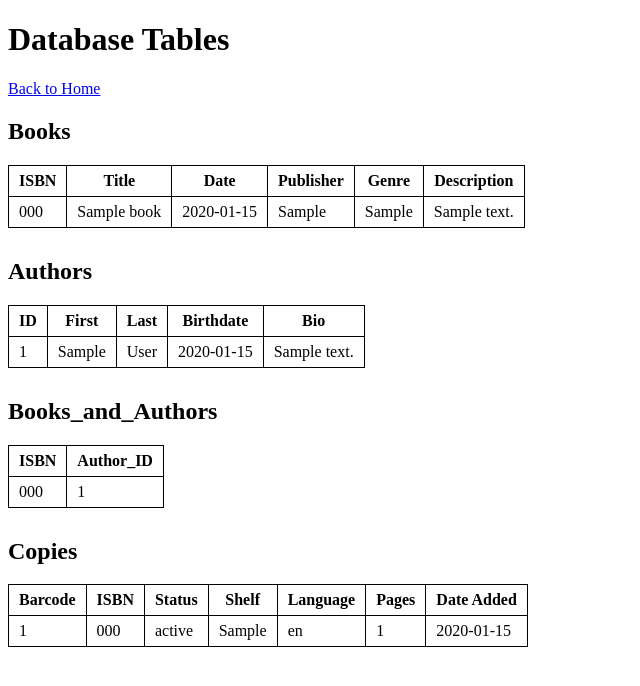
After one commit to lvontish-nyu/DatabaseSecurity_Spring2026, a Flask app: page /tables in a window 1280 px wide. The commit adds this page. Shown: the top 686 px of the page, without its empty margins (0-640 px from the left). Run offline with Flask 3, Linux system fonts and the light colour scheme; tables that the repository leaves empty hold one stand-in row (values such as "Sample post").

Commit message:
Added functionality to show all tables.

```diff
--- a/Project/app.py
+++ b/Project/app.py
@@ -143,8 +143,26 @@ def add_author():
 
         return redirect('/')
 
+    return render_template('add_author.html')
 
-    return render_template('add_author.html')
+@app.route('/tables')
+def show_tables():
+    conn = get_db_connection()
+
+    books = conn.execute('SELECT * FROM Books').fetchall()
+    authors = conn.execute('SELECT * FROM Authors').fetchall()
+    books_authors = conn.execute('SELECT * FROM Books_and_Authors').fetchall()
+    copies = conn.execute('SELECT * FROM Copies').fetchall()
+
+    conn.close()
+
+    return render_template(
+        'show_tables.html',
+        books=books,
+        authors=authors,
+        books_authors=books_authors,
+        copies=copies
+    )
 
 if __name__ == '__main__':
     init_db()
--- a/Project/templates/index.html
+++ b/Project/templates/index.html
@@ -21,5 +21,7 @@
         {% endfor %}
     </ul>
 
+    <a href="/tables">View All Tables</a>
+
 </body>
 </html>
--- /dev/null
+++ b/Project/templates/show_tables.html
@@ -0,0 +1,88 @@
+<!DOCTYPE html>
+<html>
+<head>
+    <title>All Tables</title>
+    <style>
+        table {
+            border-collapse: collapse;
+            margin-bottom: 30px;
+        }
+        th, td {
+            border: 1px solid black;
+            padding: 6px 10px;
+        }
+    </style>
+</head>
+<body>
+
+<h1>Database Tables</h1>
+
+<a href="/">Back to Home</a>
+
+<h2>Books</h2>
+<table>
+    <tr>
+        <th>ISBN</th><th>Title</th><th>Date</th><th>Publisher</th><th>Genre</th><th>Description</th>
+    </tr>
+    {% for b in books %}
+    <tr>
+        <td>{{ b['ISBN'] }}</td>
+        <td>{{ b['Title'] }}</td>
+        <td>{{ b['Date_Pub'] }}</td>
+        <td>{{ b['Publisher'] }}</td>
+        <td>{{ b['Genre'] }}</td>
+        <td>{{ b['Description'] }}</td>
+    </tr>
+    {% endfor %}
+</table>
+
+<h2>Authors</h2>
+<table>
+    <tr>
+        <th>ID</th><th>First</th><th>Last</th><th>Birthdate</th><th>Bio</th>
+    </tr>
+    {% for a in authors %}
+    <tr>
+        <td>{{ a['Author_ID'] }}</td>
+        <td>{{ a['First_Name'] }}</td>
+        <td>{{ a['Last_Name'] }}</td>
+        <td>{{ a['Birthdate'] }}</td>
+        <td>{{ a['Biography'] }}</td>
+    </tr>
+    {% endfor %}
+</table>
+
+<h2>Books_and_Authors</h2>
+<table>
+    <tr>
+        <th>ISBN</th><th>Author_ID</th>
+    </tr>
+    {% for ba in books_authors %}
+    <tr>
+        <td>{{ ba['ISBN'] }}</td>
+        <td>{{ ba['Author_ID'] }}</td>
+    </tr>
+    {% endfor %}
+</table>
+
+<h2>Copies</h2>
+<table>
+    <tr>
+        <th>Barcode</th><th>ISBN</th><th>Status</th><th>Shelf</th>
+        <th>Language</th><th>Pages</th><th>Date Added</th>
+    </tr>
+    {% for c in copies %}
+    <tr>
+        <td>{{ c['Barcode'] }}</td>
+        <td>{{ c['ISBN'] }}</td>
+        <td>{{ c['Status'] }}</td>
+        <td>{{ c['Shelf'] }}</td>
+        <td>{{ c['Language'] }}</td>
+        <td>{{ c['Page_Count'] }}</td>
+        <td>{{ c['Date_Added'] }}</td>
+    </tr>
+    {% endfor %}
+</table>
+
+</body>
+</html>
```
